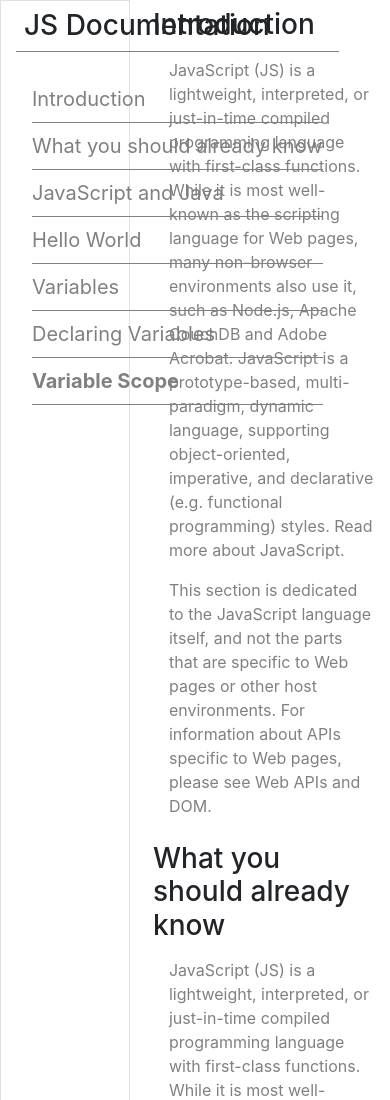
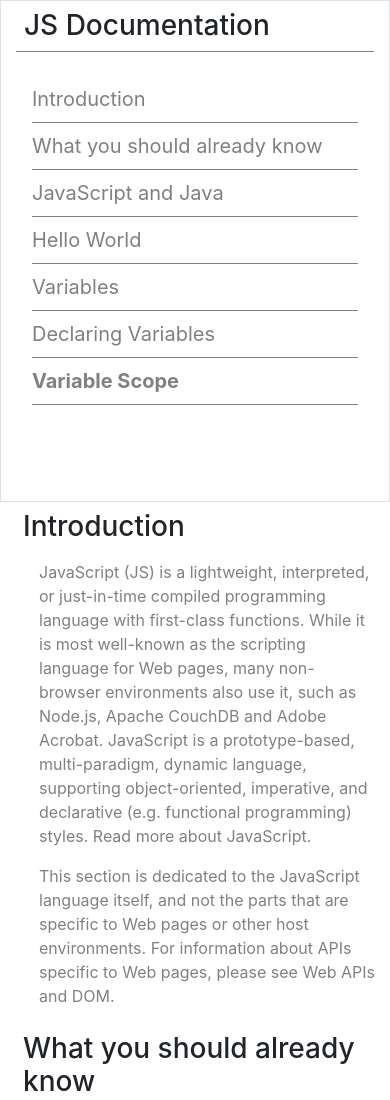
Before and after one commit to ayeshaakumar/jsdocumentation, a plain HTML site: page index.html in a window 390 px wide. Shown: the top 1100 px of the page. Drawn offline with nearby package versions, Linux system fonts and the light colour scheme.

Commit message:
making responsive

```diff
--- a/index.html
+++ b/index.html
@@ -1,7 +1,7 @@
 <!DOCTYPE html>
 <html lang="en">
 <head>
-  <title>JS Documentation</title>
+  <title>Bootstrap Example</title>
  <meta charset="utf-8">
   <meta name="viewport" content="width=device-width, initial-scale=1">
   <link rel="stylesheet" href="https://maxcdn.bootstrapcdn.com/bootstrap/4.4.1/css/bootstrap.min.css">
@@ -25,16 +25,21 @@
   a.active{
   font-weight:bold;
   }
+  @media only screen and (min-width: 992px) {
+  #sidebar{
+    position:fixed;
+  }
+}
   </style>
 </head>
 <body data-spy="scroll" data-target="#myScrollspy" data-offset="100">
 <div class="container-fluid">
 <div class="row">
-<div class="col-4 border"  >
-<div style="position:fixed;overflow-y:scroll;height:500px;">
+<div class="col-lg-4 border">
+<div id="sidebar" style="overflow-y:scroll;height:500px;">
 <h3 class="p-2" style="border-bottom:1px solid grey;"><nobr>JS Documentation</nobr></h3>
  <nav  id="myScrollspy">
-      <ul class="nav navbar-nav flex-column p-3">
+      <ul class="nav navbar-nav  flex-column p-3">
         <li class="nav-item">
           <a class="nav-link active" href="#introduction">Introduction</a>
         </li>
@@ -63,7 +68,7 @@
     </nav>
     </div>
 </div>
-<div class="col-8">
+<div class="col-lg-8">
 <div id="introduction">
 <h3 class="p-2">Introduction</h3>
 <p class="pl-4">JavaScript (JS) is a lightweight, interpreted, or just-in-time compiled programming language with first-class functions. While it is most well-known as the scripting language for Web pages, many non-browser environments also use it, such as Node.js, Apache CouchDB and Adobe Acrobat. JavaScript is a prototype-based, multi-paradigm, dynamic language, supporting object-oriented, imperative, and declarative (e.g. functional programming) styles. Read more about JavaScript.</p>
```
